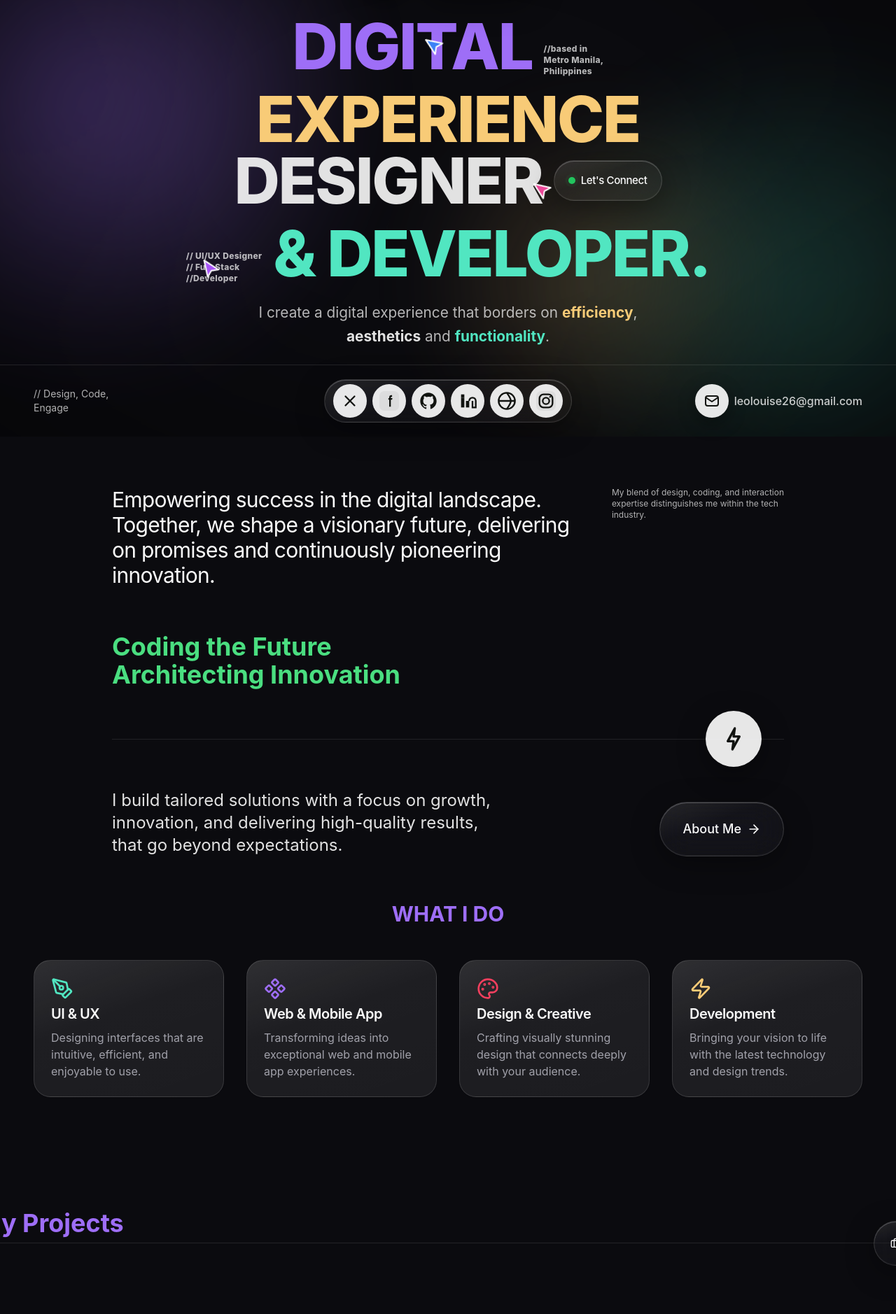
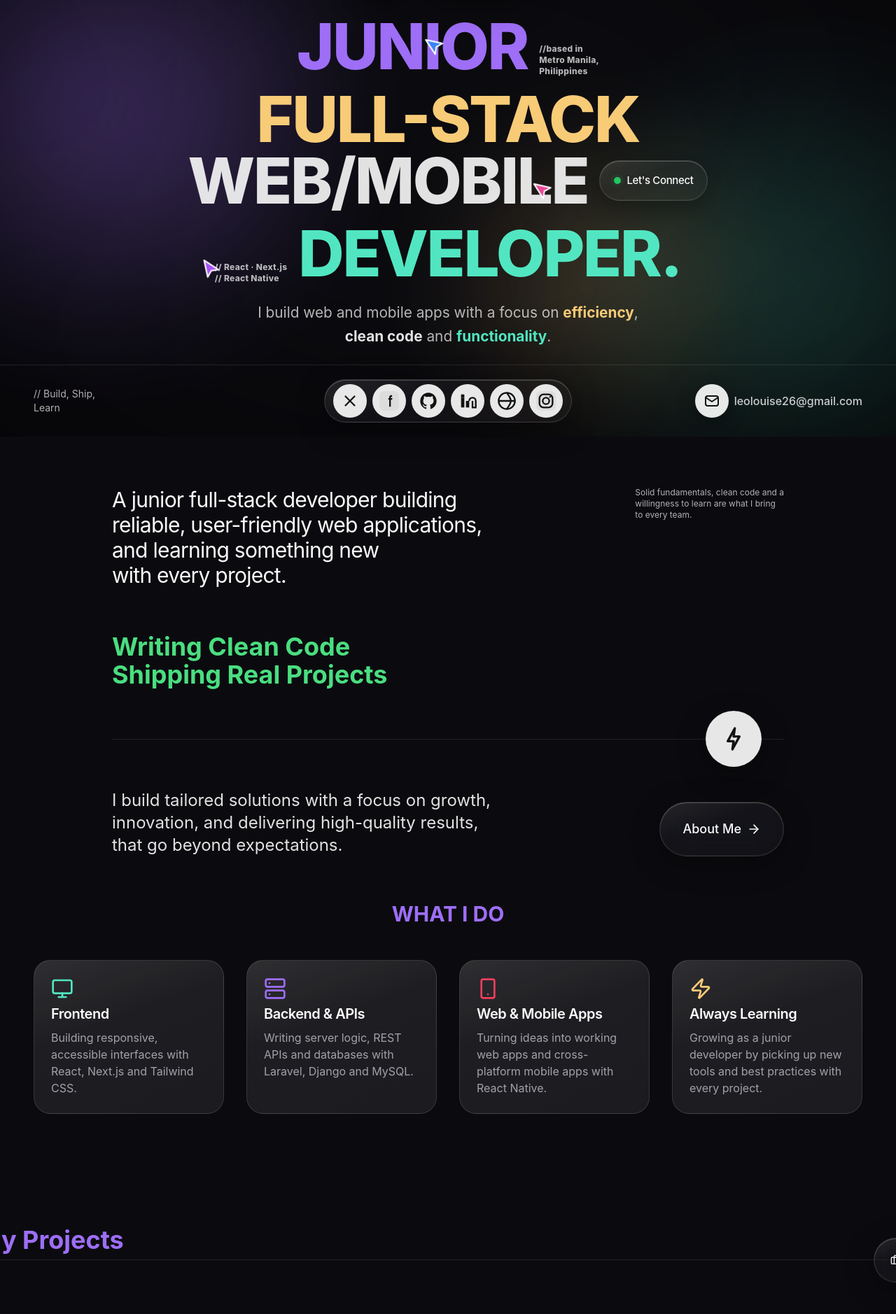
Before and after one commit to Leocch1/my-portfolio, a Next.js app: page / in a window 1280 px wide. Shown: the part 176-2054 px from the top of the page at 70% size. Built offline with nearby package versions, Linux system fonts and the light colour scheme.

Commit message:
refactor: update content and categories across various components to reflect junior full-stack developer focus

```diff
--- a/app/about/page.tsx
+++ b/app/about/page.tsx
@@ -33,18 +33,18 @@ const WavingHand = () => {
 const services = [
     {
         number: '01',
-        title: 'Design',
-        description: 'With a proven track record in designing websites, I deliver robust and user-friendly digital designs that are seamlessly integrated with development. My expertise ensures that each project not only looks great but also performs flawlessly, providing an exceptional user experience from start to finish.',
+        title: 'Frontend',
+        description: 'I build responsive, accessible interfaces with React, Next.js and Tailwind CSS, turning layouts into fast, maintainable components. Where it improves the experience, I add motion with Framer Motion.',
     },
     {
         number: '02',
-        title: 'Development',
-        description: 'I build scalable websites from scratch that fit seamlessly with design. My focus is on micro animations, transitions, and interaction. I use Next.js and React.js for development and incorporate GSAP and Framer Motion for animations.',
+        title: 'Backend',
+        description: 'I write server-side logic, REST APIs and database schemas with Laravel, PHP, Django and MySQL, and integrate services such as authentication and payments using Clerk and Stripe.',
     },
     {
         number: '03',
-        title: 'The full package',
-        description: 'What sets me apart is my ability to deliver complete full-stack applications from concept to implementation. My keen eye for design, along with my expertise in frontend and backend development, including database integration, allows me to create exceptional projects.',
+        title: 'Full-stack projects',
+        description: 'I enjoy taking a project from idea to deployment: planning the data model, building the frontend and backend, and shipping it. Every project is a chance to sharpen my fundamentals and learn something new.',
     },
 ];
 
@@ -122,7 +122,7 @@ export default function AboutPage() {
                 Hello! I'm Leo <WavingHand />
               </h1>
               <h2 className="text-5xl md:text-7xl font-bold tracking-tighter text-foreground/80">
-                Crafting Digital Excellence
+                Junior Full-Stack Developer
               </h2>
             </MotionDiv>
 
@@ -134,7 +134,7 @@ export default function AboutPage() {
             >
               <hr className="mb-8" style={{ borderColor: "rgba(255, 255, 255, 0.1)" }} />
               <p className="text-xl md:text-2xl text-muted-foreground leading-snug">
-                As a Computer Science graduate and full-stack developer, I excel in building scalable applications, enhancing user experiences, and streamlining development processes.
+                I'm a junior full-stack developer and Computer Science graduate who enjoys building scalable applications, improving user experiences, and streamlining development processes.
               </p>
             </MotionDiv>
           </div>
--- a/app/layout.tsx
+++ b/app/layout.tsx
@@ -5,7 +5,7 @@ import AmbientBackground from "@/components/ambient-background";
 
 export const metadata = {
   title: "Leocchi | Personal Website",
-  description: "Portfolio of Leocchi - UI/UX Designer & Developer",
+  description: "Portfolio of Leocchi - Junior Full-Stack Developer",
   icons: {
     icon: "/genmoji2.png",
   },
--- a/components/layout/footer.tsx
+++ b/components/layout/footer.tsx
@@ -51,7 +51,7 @@ export default function Footer() {
           <div className="grid grid-cols-2 md:grid-cols-4 gap-4">
             <div>
               <h3 className="text-base font-medium leading-tight">
-                Where <span className="text-primary font-semibold">aesthetics</span> & <span className="text-accent font-semibold">functionality</span> meet
+                Where <span className="text-primary font-semibold">clean code</span> & <span className="text-accent font-semibold">functionality</span> meet
               </h3>
             </div>
             <div>
--- a/components/sections/about.tsx
+++ b/components/sections/about.tsx
@@ -2,34 +2,34 @@
 
 import { useState, type MouseEvent } from 'react';
 import Link from 'next/link';
-import { ArrowRight, Component, Palette, PenTool, Zap } from 'lucide-react';
+import { ArrowRight, Monitor, Server, Smartphone, Zap } from 'lucide-react';
 import { MotionDiv, MotionButton } from '../motion';
 import { Card, CardContent, CardHeader, CardTitle } from '../ui/card';
 
 const services = [
 	{
-		icon: <PenTool className="h-8 w-8 text-accent" />,
-		title: 'UI & UX',
+		icon: <Monitor className="h-8 w-8 text-accent" />,
+		title: 'Frontend',
 		description:
-			'Designing interfaces that are intuitive, efficient, and enjoyable to use.',
+			'Building responsive, accessible interfaces with React, Next.js and Tailwind CSS.',
 	},
 	{
-		icon: <Component className="h-8 w-8 text-primary" />,
-		title: 'Web & Mobile App',
+		icon: <Server className="h-8 w-8 text-primary" />,
+		title: 'Backend & APIs',
 		description:
-			'Transforming ideas into exceptional web and mobile app experiences.',
+			'Writing server logic, REST APIs and databases with Laravel, Django and MySQL.',
 	},
 	{
-		icon: <Palette className="h-8 w-8 text-rose-500" />,
-		title: 'Design & Creative',
+		icon: <Smartphone className="h-8 w-8 text-rose-500" />,
+		title: 'Web & Mobile Apps',
 		description:
-			'Crafting visually stunning design that connects deeply with your audience.',
+			'Turning ideas into working web apps and cross-platform mobile apps with React Native.',
 	},
 	{
 		icon: <Zap className="h-8 w-8 text-secondary" />,
-		title: 'Development',
+		title: 'Always Learning',
 		description:
-			'Bringing your vision to life with the latest technology and design trends.',
+			'Growing as a junior developer by picking up new tools and best practices with every project.',
 	},
 ];
 
@@ -60,23 +60,23 @@ export default function AboutSection() {
 						{/* Top: Heading and Description */}
 						<div className="flex flex-col md:flex-row md:items-start md:justify-between md:gap-8">
 							<h2 className="flex-1 text-2xl md:text-3xl font-normal leading-tight tracking-tight mb-8 text-foreground">
-								Empowering success in the digital landscape.<br />
-								Together, we shape a visionary future, delivering<br />
-								on promises and continuously pioneering<br />
-								innovation.
+								A junior full-stack developer building<br />
+								reliable, user-friendly web applications,<br />
+								and learning something new<br />
+								with every project.
 							</h2>
 							<div
                                 className="text-xs text-foreground/70 max-w-xs text-left mb-8 md:mb-0 px-2 md:px-0"
                             >
-                                My blend of design, coding, and interaction<br />
-                                expertise distinguishes me within the tech<br />
-                                industry.
+                                Solid fundamentals, clean code and a<br />
+                                willingness to learn are what I bring<br />
+                                to every team.
                             </div>
 						</div>
 						{/* Green Heading */}
 						<div className="text-green-400 text-2xl md:text-4xl font-bold my-8">
-							Coding the Future<br />
-							Architecting Innovation
+							Writing Clean Code<br />
+							Shipping Real Projects
 						</div>
 						{/* Line with circle on the line at the right */}
 						<div className="relative flex items-center mb-8 min-h-20">
--- a/components/sections/hero.tsx
+++ b/components/sections/hero.tsx
@@ -134,14 +134,14 @@ export default function HeroSection() {
                   transition={{ duration: 0.5, delay: 0.6 }}
                   className="text-[10px] text-white/70 text-left "
                 >
-                  // UI/UX Designer <br /> Full-Stack Developer
+                  // React · Next.js <br /> React Native
                 </MotionDiv>
                 <MotionDiv
                   initial={{ opacity: 0, y: 20, filter: "blur(10px)" }}
                   animate={{ opacity: 1, y: 0, filter: "blur(0px)" }}
                   transition={{ duration: 0.5, delay: 0.3 }}
                 >
-                  <span className="text-primary text-5xl sm:text-6xl">DIGITAL</span>
+                  <span className="text-primary text-5xl sm:text-6xl">JUNIOR</span>
                 </MotionDiv>
                 <MotionDiv
                   initial={{ opacity: 0, x: 10, filter: "blur(10px)" }}
@@ -160,7 +160,7 @@ export default function HeroSection() {
                   animate={{ opacity: 1, y: 0, filter: "blur(0px)" }}
                   transition={{ duration: 0.5, delay: 0.3 }}
                 >
-                  <span className="text-primary">DIGITAL</span>
+                  <span className="text-primary">JUNIOR</span>
                 </MotionDiv>
                 <MotionDiv
                   initial={{ opacity: 0, y: 20, filter: "blur(10px)" }}
@@ -178,17 +178,17 @@ export default function HeroSection() {
                   animate={{ opacity: 1, y: 0, filter: "blur(0px)" }}
                   transition={{ duration: 0.5, delay: 0.4 }}
                 >
-                  <span className="text-secondary">EXPERIENCE</span>
+                  <span className="text-secondary">FULL-STACK</span>
                 </MotionDiv>
               </div>
 
-              <div className="flex justify-center items-center gap-4 -mt-4">
+              <div className="flex flex-wrap md:flex-nowrap justify-center items-center gap-x-4 gap-y-2 -mt-4">
                 <MotionDiv
                   initial={{ opacity: 0, y: 20, filter: "blur(10px)" }}
                   animate={{ opacity: 1, y: 0, filter: "blur(0px)" }}
                   transition={{ duration: 0.5, delay: 0.5 }}
                 >
-                  <span className="text-foreground/90">DESIGNER</span>
+                  <span className="text-foreground/90">WEB/MOBILE</span>
                 </MotionDiv>
                 <MotionDiv
                     initial={{ opacity: 0, y: 20, filter: "blur(10px)" }}
@@ -224,16 +224,15 @@ export default function HeroSection() {
                   transition={{ duration: 0.6, delay: 0.6 }}
                   className="text-xs sm:text-xs text-white/70 pb-2 text-left hidden md:block tracking-wide leading-relaxed"
                 >
-                  // UI/UX Designer <br />
-                  // Full-Stack <br />
-                  //Developer
+                  // React · Next.js <br />
+                  // React Native
                 </MotionDiv>
                 <MotionDiv
                   initial={{ opacity: 0, y: 20, filter: "blur(10px)" }}
                   animate={{ opacity: 1, y: 0, filter: "blur(0px)" }}
                   transition={{ duration: 0.6, delay: 0.7 }}
                 >
-                  <span className="text-accent">& DEVELOPER.</span>
+                  <span className="text-accent">DEVELOPER.</span>
                 </MotionDiv>
               </div>
             </h1>
@@ -245,9 +244,9 @@ export default function HeroSection() {
             animate={{ opacity: 1, y: 0, filter: "blur(0px)" }}
             transition={{ duration: 0.5, delay: 0.7 }}
           >
-            I create a digital experience that borders on{" "}
+            I build web and mobile apps with a focus on{" "}
             <span className="text-secondary font-bold">efficiency</span>,{" "}
-            <span className="text-foreground/90 font-bold">aesthetics</span> and{" "}
+            <span className="text-foreground/90 font-bold">clean code</span> and{" "}
             <span className="text-accent font-bold">functionality</span>.
           </MotionDiv>
         </div>
--- a/components/sections/social-bar.tsx
+++ b/components/sections/social-bar.tsx
@@ -33,7 +33,7 @@ export default function SocialBar() {
       <div className="grid grid-cols-[1fr_auto_1fr] items-center gap-2 md:gap-4 px-4 md:px-12 py-4 md:py-5">
         {/* Left: Tagline */}
         <div className="flex-shrink-0 justify-self-start">
-          <span className="block text-xs md:text-sm text-foreground/70 font-normal">// Design, Code,<br />Engage</span>
+          <span className="block text-xs md:text-sm text-foreground/70 font-normal">// Build, Ship,<br />Learn</span>
         </div>
 
         {/* Center: Socials */}
```
Also changed, not shown: components/sections/projects.tsx (+5 -5 lines).
